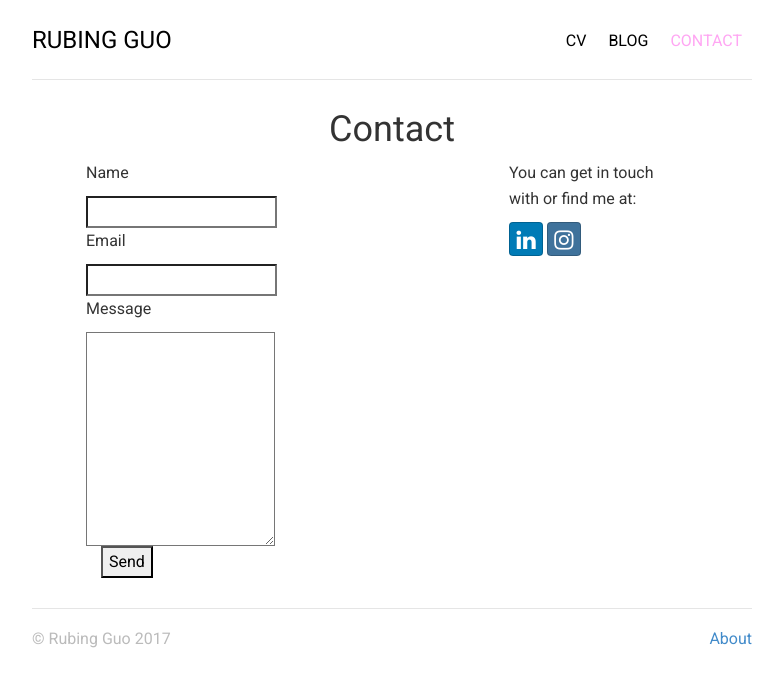
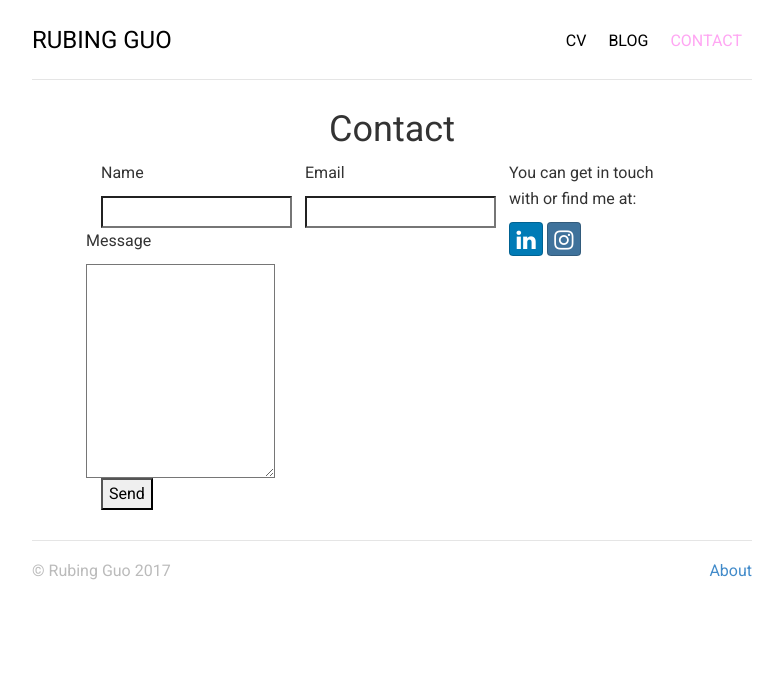
Before and after one commit to flower-joke/peanutshells.github.io, a Jekyll site: the page built from contact/index.html, in a window 1280 px wide. Shown: the top 687 px of the page, without its empty margins (248-1031 px from the left). Built offline with Jekyll 4.4.1, drawn with Linux system fonts in a browser that asks for light colours; nearby versions of some CDN libraries.

Commit message:
Update index.html

```diff
--- a/contact/index.html
+++ b/contact/index.html
@@ -15,12 +15,11 @@ description: ---hehe
 		<div class = "col-sm-8 contact-form">
 			<form action="https://formspree.io/rubing1223@gmail.com" method="POST">
 				<div class = "row">
-				<p>Name</p><input type="text" name="name">
-				<p>Email</p><input type="email" name="_replyto">
+					<div class="col-sm-6"><p>Name</p><input type="text" name="name"></div>
+					<div class = "col-sm-6"><p>Email</p><input type="email" name="_replyto"></div>
 				</div>
 				<div class = "row">
-            			<p>Message</p>
-            			<textarea type="message" name="message" rows="8"></textarea>
+            				<p>Message</p><textarea type="message" name="message" rows="8"></textarea>
 				</div>
 				<input type="submit" value="Send">
 			</form>
```
